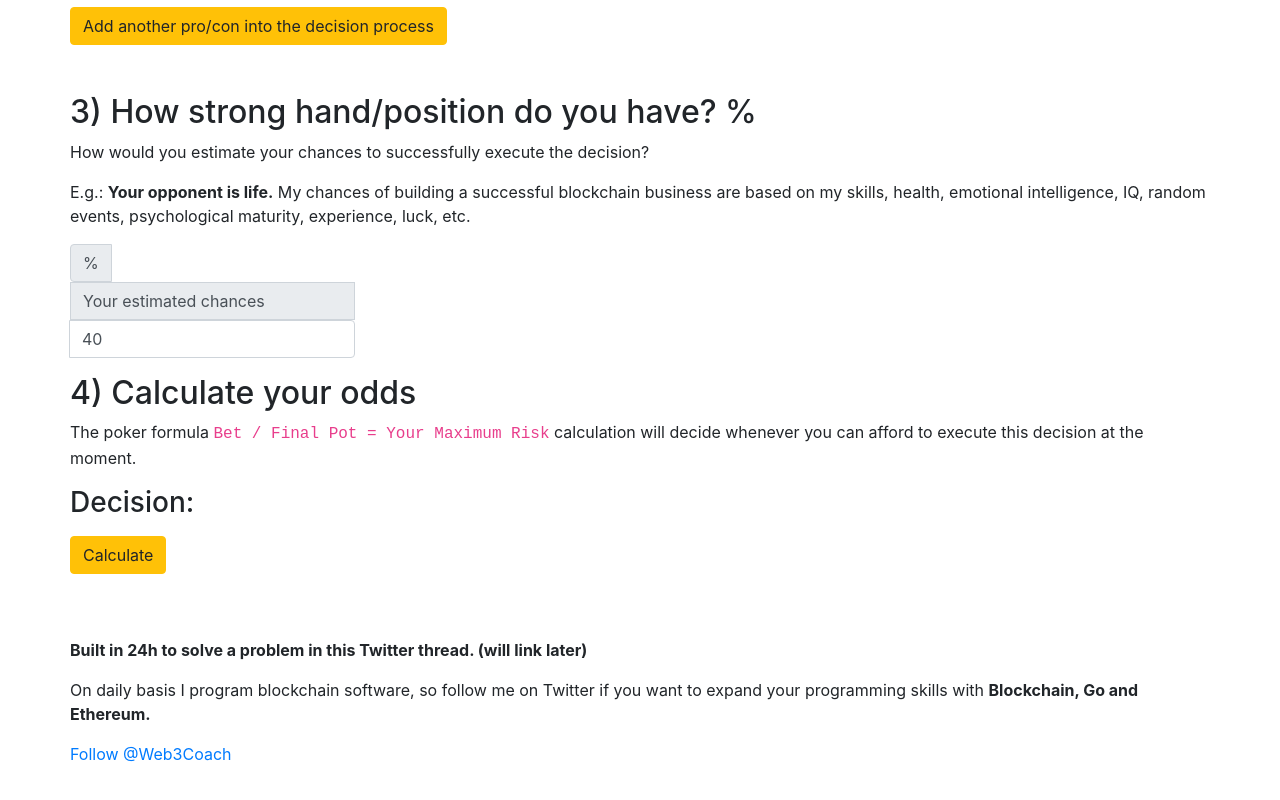
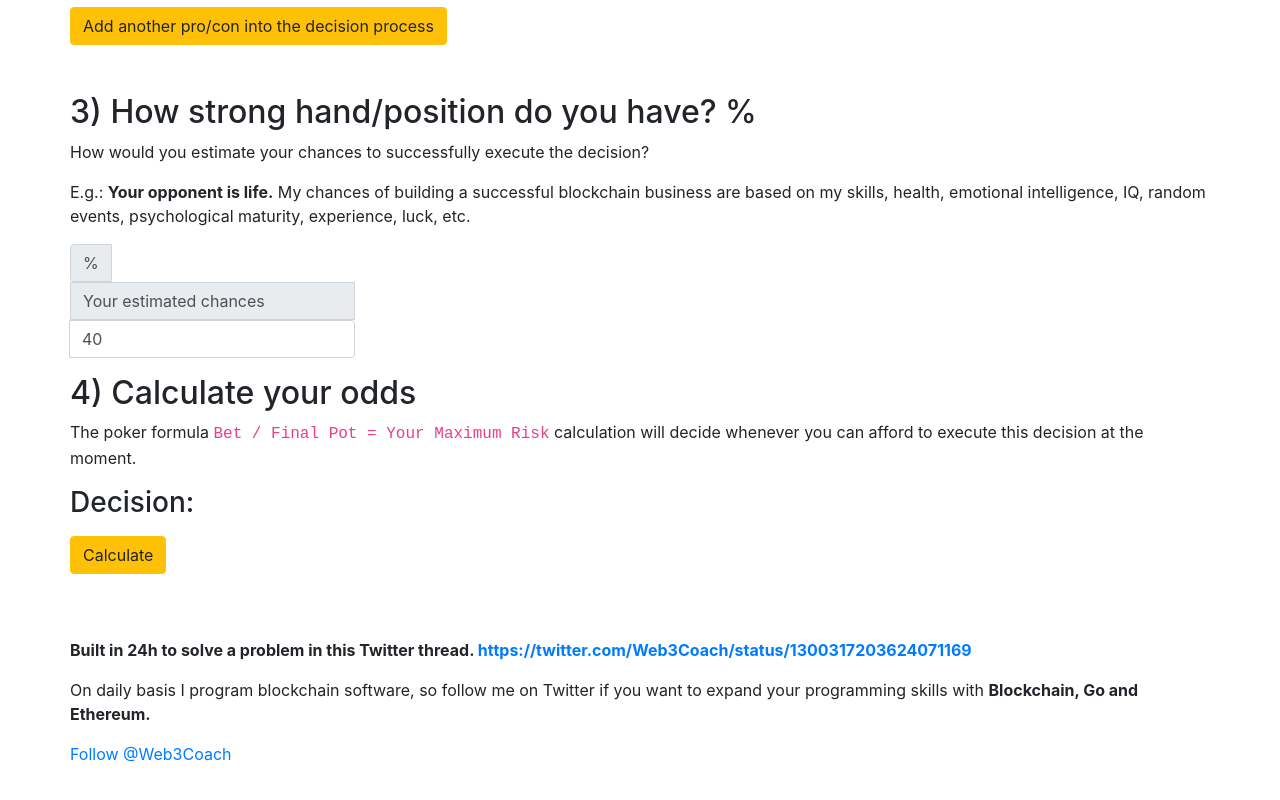
Before and after one commit to web3coach/sententia, a website built with Parcel: page index.html in a window 1280 px wide. Shown: the part 2048-2848 px from the top of the page. Built offline with nearby package versions, Linux system fonts and the light colour scheme.

Commit message:
Adds Twitter thread link.

```diff
--- a/index.html
+++ b/index.html
@@ -168,7 +168,7 @@
       </div>
 
       <div class="col-xs-12" style="padding-bottom: 100px;">
-        <p><strong>Built in 24h to solve a problem in this Twitter thread. (will link later)</strong></p>
+        <p><strong>Built in 24h to solve a problem in this Twitter thread. <a href="https://twitter.com/Web3Coach/status/1300317203624071169">https://twitter.com/Web3Coach/status/1300317203624071169</a></strong></p>
         <p>On daily basis I program blockchain software, so follow me on Twitter if you want to expand your programming skills with <strong>Blockchain, Go and Ethereum.</strong></p>
         <p>
           <a class="twitter-follow-button"
```
